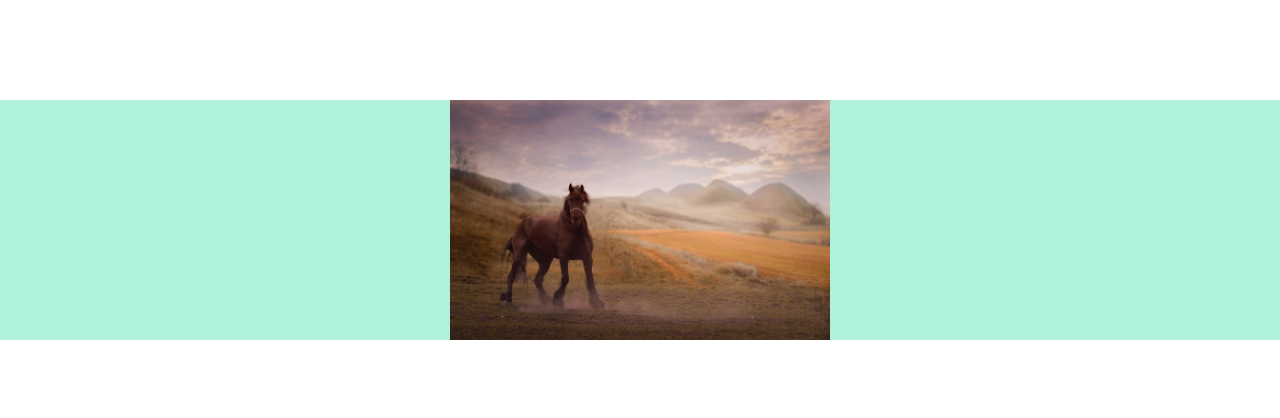
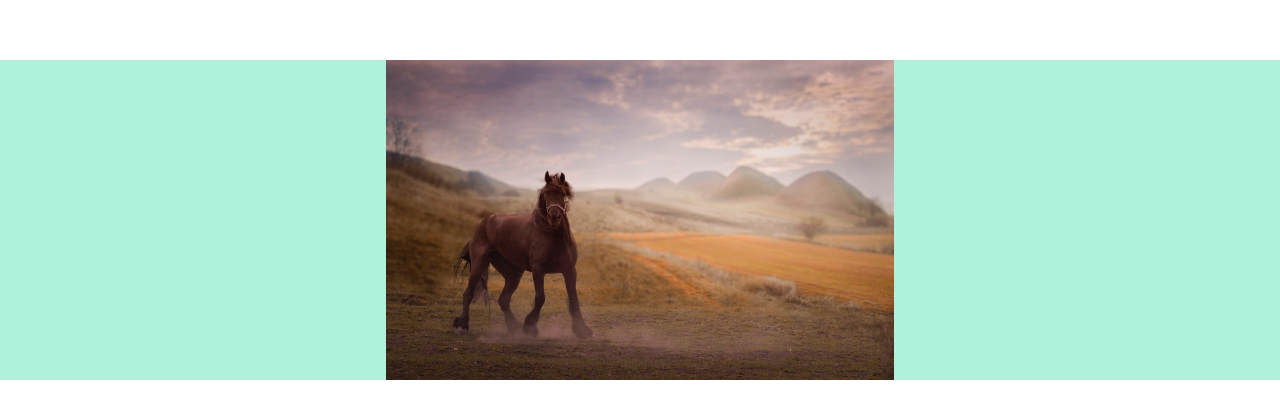
Before and after one commit to lebowvsky/easyCarousel, a plain HTML site: page index.html in a window 1280 px wide. Shown: the part 180-598 px from the top of the page. Drawn offline with Linux system fonts and the light colour scheme.

Commit message:
fix image size problem

```diff
--- a/carousel.js
+++ b/carousel.js
@@ -20,6 +20,6 @@ setInterval(()=> {
     j<0 ? j = imagesCarousel.length-1 : j;
     imagesCarousel[j].style.display = "none";
     imagesCarousel[i].style.display = "block";
-    imagesCarousel[i].style.width = "auto";
+    imagesCarousel[i].style.height = "100%";
     i == imagesCarousel.length-1 ? i=0 : i++;
 }, 3000);
--- a/style.css
+++ b/style.css
@@ -7,7 +7,7 @@
     position: absolute;
     top: 50%;
     transform: translateY(-50%);
-    height: 30vh;
+    height: 40vh;
     width: 100%;
     background-color: rgb(176, 241, 220);
 }
```
